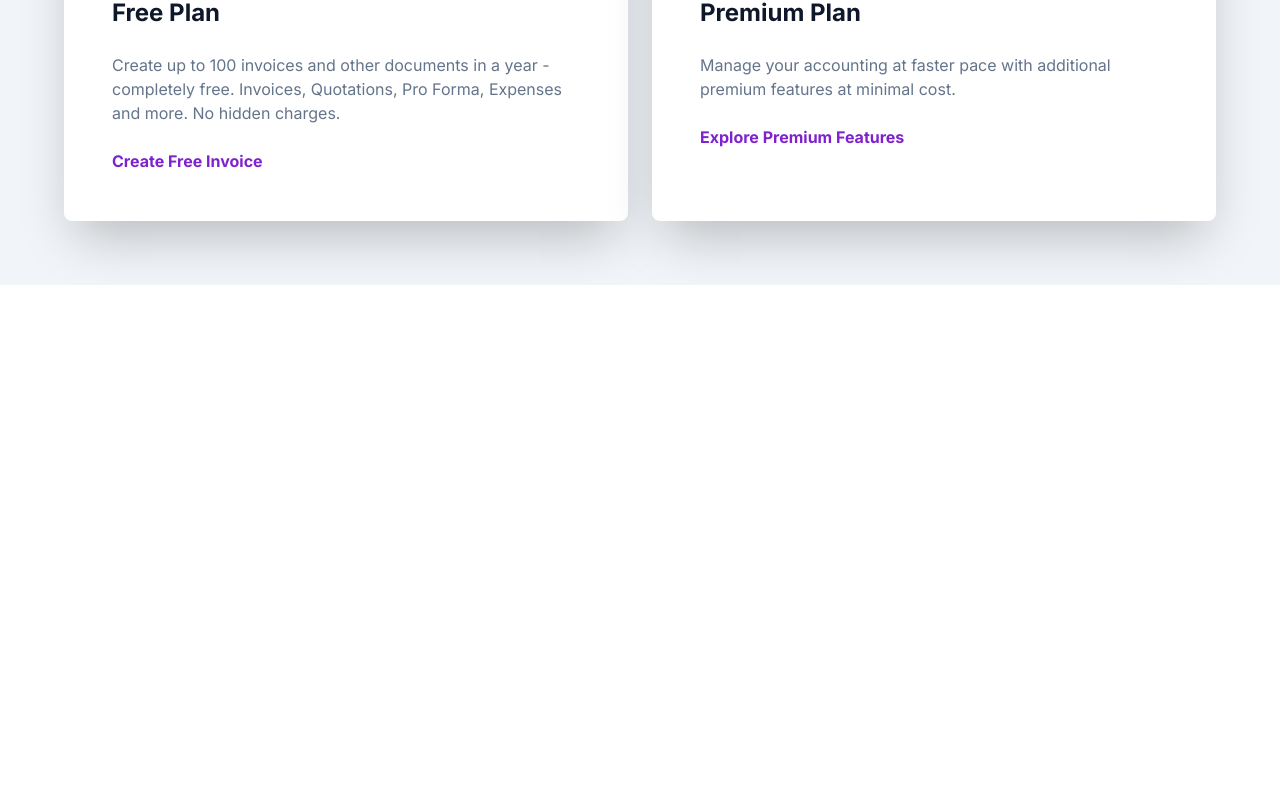
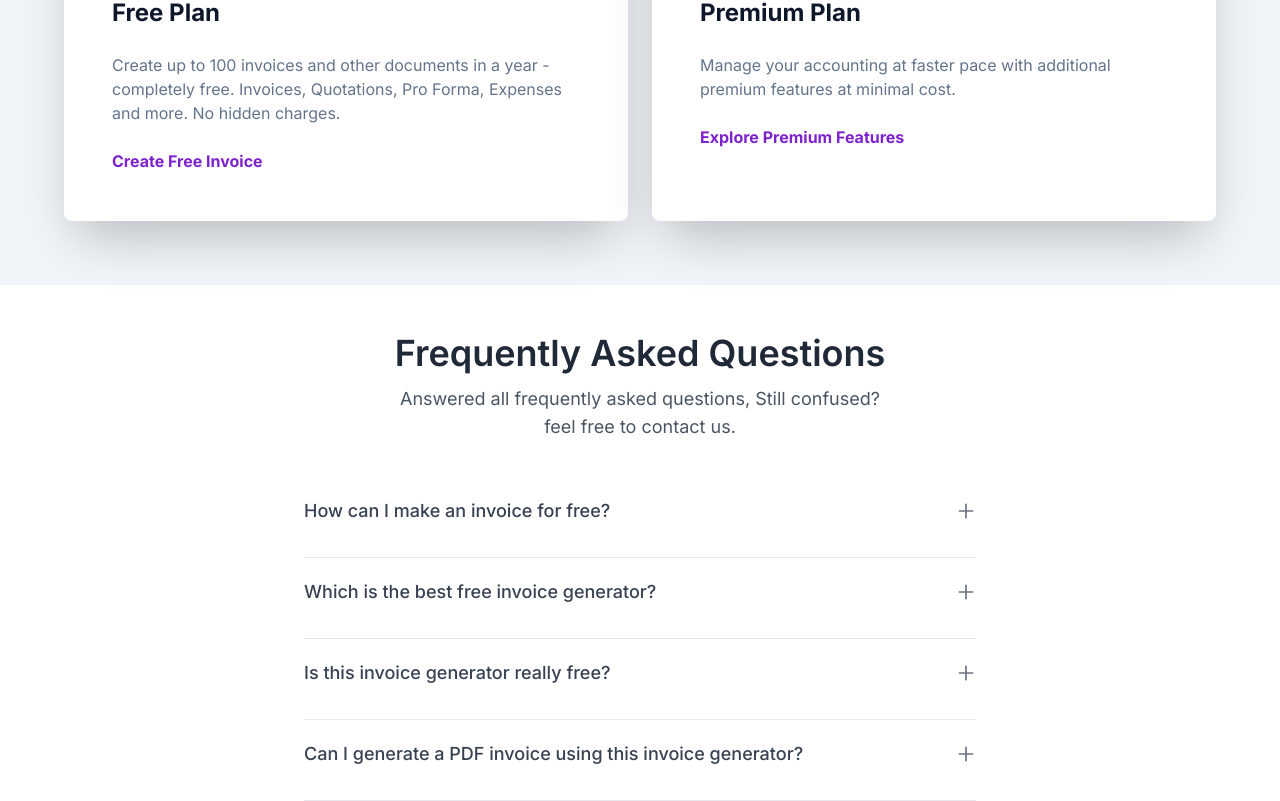
Before and after one commit to alanshalem/invoicer-saas-app, a Next.js app: page / in a window 1280 px wide. Shown: the part 2655-3456 px from the top of the page. Before the commit the page ends 2940 px from the top, so only its background shows below. Built offline with nearby package versions, Linux system fonts and the light colour scheme.

Commit message:
create faq accordion section

```diff
--- a/app/page.tsx
+++ b/app/page.tsx
@@ -1,3 +1,4 @@
+import AccordionFloat from "@/components/AccordionFloat";
 import Features from "@/components/Features";
 import Hero from "@/components/Hero";
 import InvoiceCTA from "@/components/InvoiceCTA";
@@ -12,6 +13,7 @@ export default function Home() {
       <InvoiceCTA />
       <Features />
       <Pricing />
+      <AccordionFloat />
     </main>
   );
 }
--- /dev/null
+++ b/components/AccordionFloat.tsx
@@ -0,0 +1,123 @@
+"use client";
+import { useRef, useState } from "react";
+
+type FaqsCardProps = {
+  faqsList: {
+    title: string;
+    description: string;
+  };
+  idx: number;
+};
+
+const FaqsCard = (props: FaqsCardProps) => {
+  const answerElRef = useRef<HTMLDivElement>(null);
+  const [state, setState] = useState(false);
+  const [answerH, setAnswerH] = useState<string>(""); // Change to string | null
+  const { faqsList, idx } = props;
+
+  const handleOpenAnswer = () => {
+    const answerEl = answerElRef.current;
+    if (answerEl) {
+      const answerElH = answerEl.offsetHeight;
+      setState(!state);
+      setAnswerH(`${answerElH + 20}px`);
+    }
+  };
+  return (
+    <div
+      className="space-y-3 mt-5 overflow-hidden border-b"
+      key={idx}
+      onClick={handleOpenAnswer}
+    >
+      <h4 className="cursor-pointer pb-5 flex items-center justify-between text-lg text-gray-700 font-medium">
+        {faqsList.title}
+        {state ? (
+          <svg
+            xmlns="http://www.w3.org/2000/svg"
+            className="h-5 w-5 text-gray-500 ml-2"
+            fill="none"
+            viewBox="0 0 24 24"
+            stroke="currentColor"
+          >
+            <path
+              stroke-linecap="round"
+              stroke-linejoin="round"
+              stroke-width="2"
+              d="M20 12H4"
+            />
+          </svg>
+        ) : (
+          <svg
+            xmlns="http://www.w3.org/2000/svg"
+            className="h-5 w-5 text-gray-500 ml-2"
+            fill="none"
+            viewBox="0 0 24 24"
+            stroke="currentColor"
+          >
+            <path
+              strokeLinecap="round"
+              strokeLinejoin="round"
+              strokeWidth={2}
+              d="M12 4v16m8-8H4"
+            />
+          </svg>
+        )}
+      </h4>
+      <div
+        ref={answerElRef}
+        className="duration-300"
+        style={state ? { height: answerH } : { height: "0px" }}
+      >
+        <div>
+          <p className="text-gray-500">{faqsList.description}</p>
+        </div>
+      </div>
+    </div>
+  );
+};
+type Props = {};
+
+const AccordionFloat = (props: Props) => {
+  const faqs = [
+    {
+      title: "How can I make an invoice for free?",
+      description:
+        "Refrens invoice generator allows you to create invoices for free without taking much time. Head over to Refrens invoice generator and start creating invoices using pre-formatted invoice templates. You can add your logo, brand colors, and multiple invoice templates and use many more such features to keep your brand consistent.",
+    },
+    {
+      title: "Which is the best free invoice generator?",
+      description:
+        "Refrens is the best free invoice generator as you can create invoices for clients without paying a single amount. You can freely customize your fields and columns, download the invoice as PDF or send it directly via email, or share it via WhatsApp and within one click you can create a delivery challan, payment receipt, debit note and credit note. Not only this, you can create quotations, purchase orders, proforma invoices, payment receipts, delivery challan, and expense management and can also keep the records of your inventory.",
+    },
+    {
+      title: "Is this invoice generator really free?",
+      description:
+        "FREE! Refrens invoice generator is free for freelancers, agencies, small businesses, and entrepreneurs. You can generate 50 documents every year. Also, manage invoices and access free templates.",
+    },
+    {
+      title: "Can I generate a PDF invoice using this invoice generator?",
+      description:
+        "Yes, it is easy to download the PDF invoice using Refrens invoice maker. , clicking on the option of Download PDF will make your invoice in PDF format. Moreover, you can also email the invoice, print the invoice, and send the invoice via WhatsApp or schedule for future dates.",
+    },
+  ];
+  return (
+    <section className="leading-relaxed max-w-screen-xl mt-12 mx-auto px-4 md:px-8">
+      <div className="space-y-3 text-center">
+        <h1 className="text-2xl md:text-4xl text-gray-800 font-semibold">
+          Frequently Asked Questions
+        </h1>
+        <p className="text-gray-600 max-w-lg mx-auto text-lg">
+          Answered all frequently asked questions, Still confused? feel free to
+          contact us.
+        </p>
+      </div>
+      <div className="mt-14 max-w-2xl mx-auto">
+        {faqs.map((item, idx) => (
+          <FaqsCard key={idx} idx={idx} faqsList={item} />
+        ))}
+      </div>
+    </section>
+  );
+};
+
+export default AccordionFloat;
--- a/package.json
+++ b/package.json
@@ -9,6 +9,7 @@
     "lint": "next lint"
   },
   "dependencies": {
+    "flowbite-react": "^0.9.0",
     "next": "14.2.3",
     "react": "^18",
     "react-dom": "^18",
```
Also changed, not shown: 1 other file (tests, documents, lock files or other folders).
